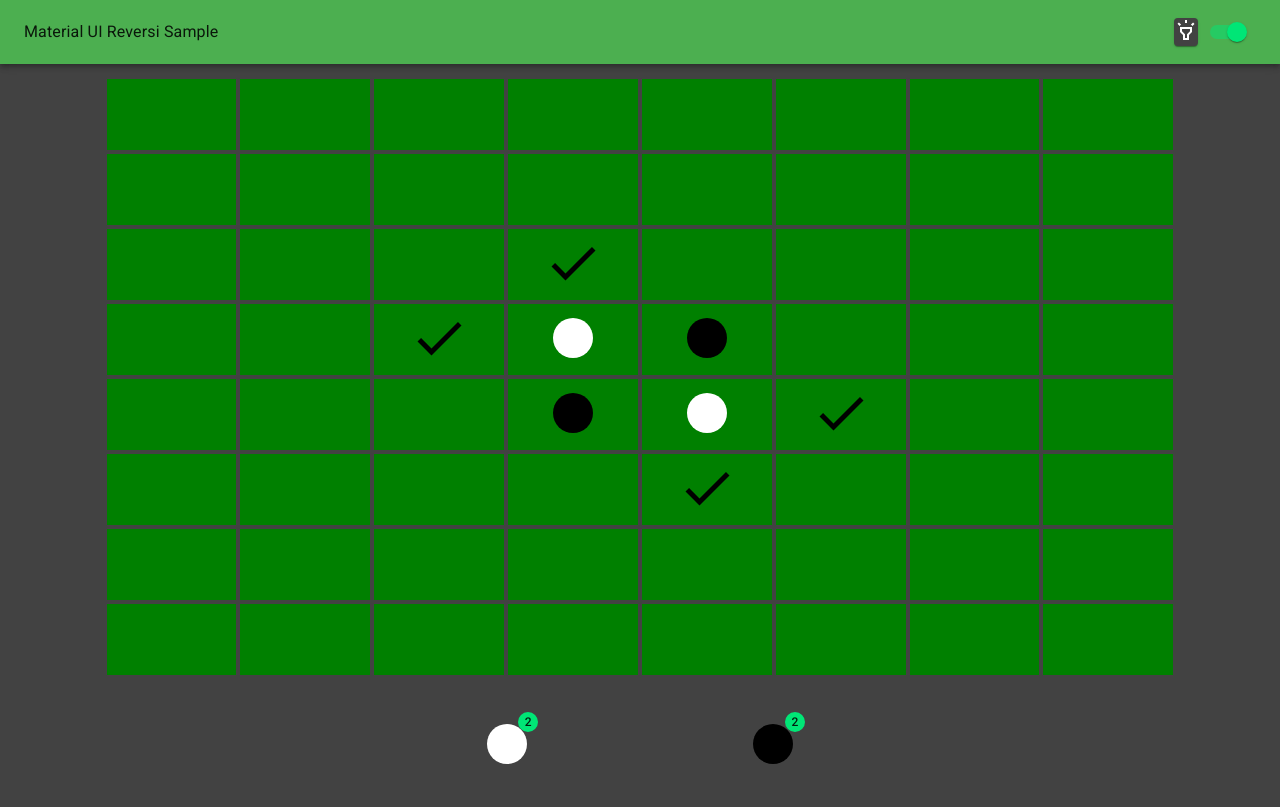
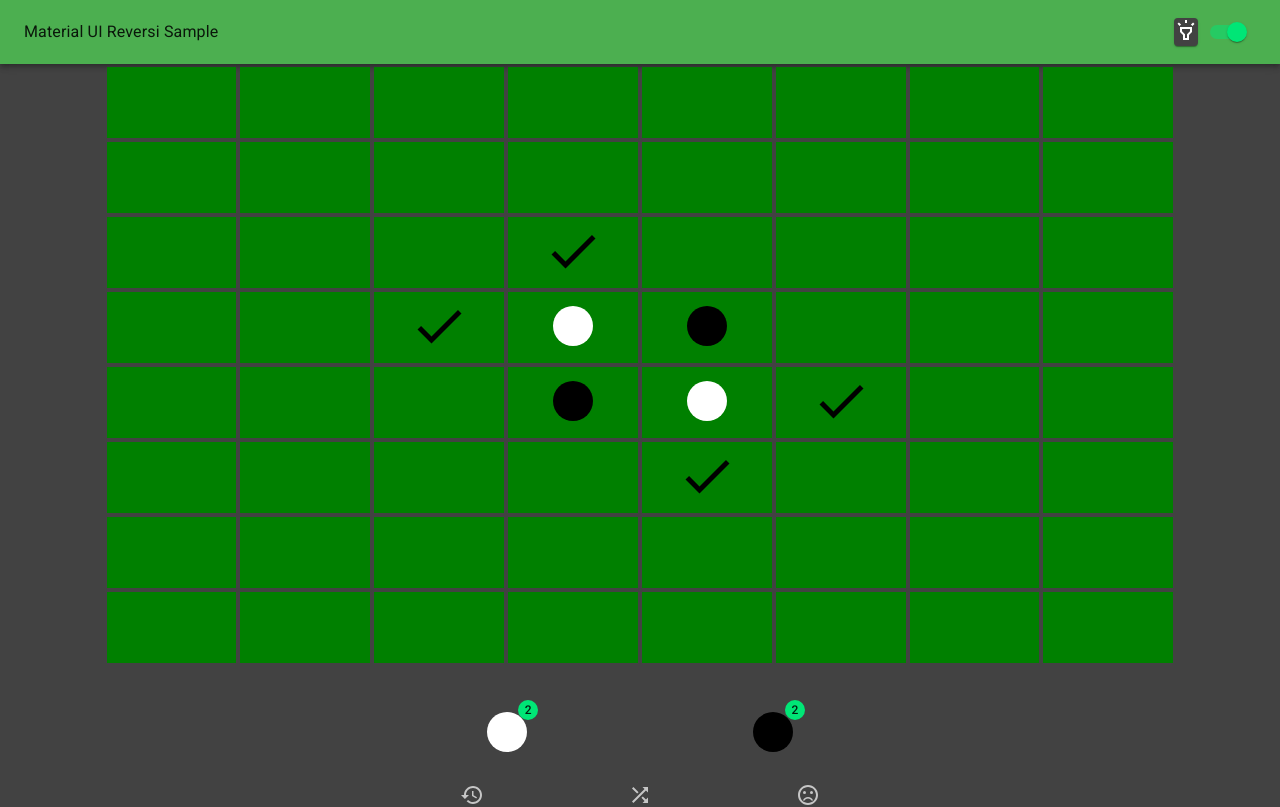
Before and after one commit to snerks/react-mui-reversi-ts, a React (Create React App) app: page / in a window 1280 px wide. Shown: the top 807 px of the page. Built offline with nearby package versions, Linux system fonts and the light colour scheme.

Commit message:
Adjust top margin

```diff
--- a/src/components/GameBoardList.tsx
+++ b/src/components/GameBoardList.tsx
@@ -30,7 +30,7 @@ const useStyles = makeStyles((theme) => {
 
     return createStyles({
         root: {
-            margin: "15px 0"
+            margin: "3px 0 0 0"
         },
         cell: {
             display: "flex",
```
